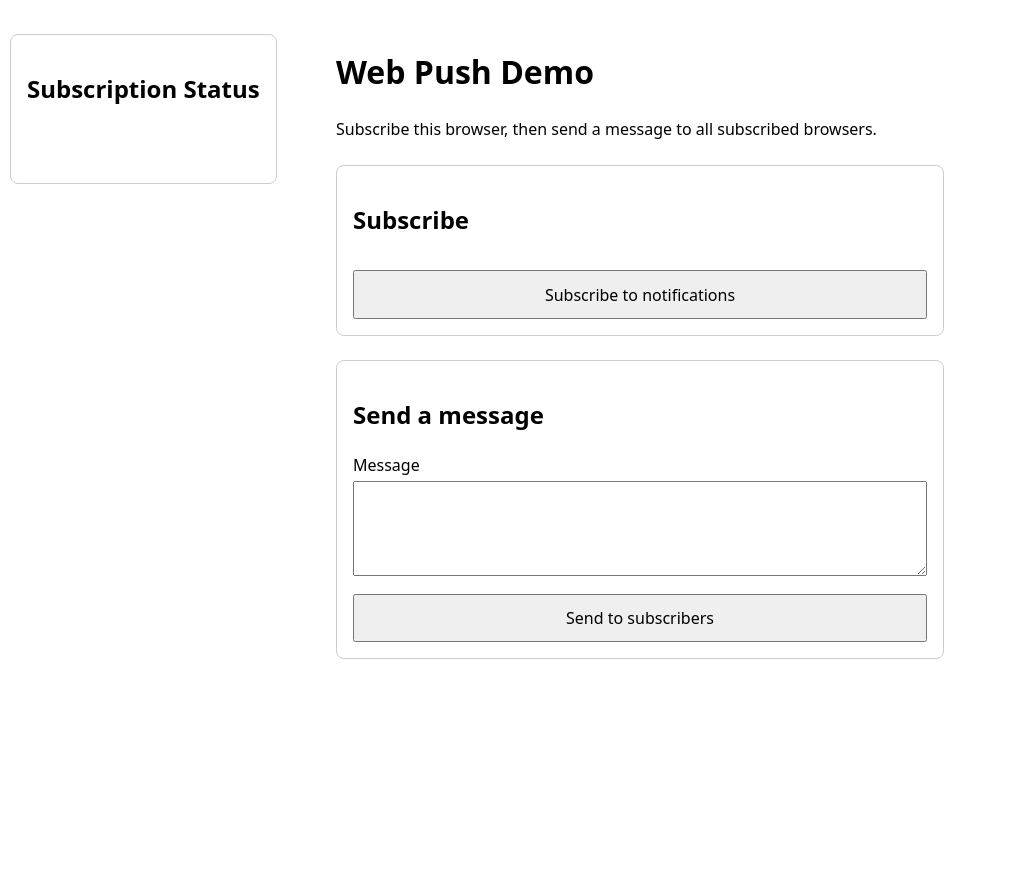
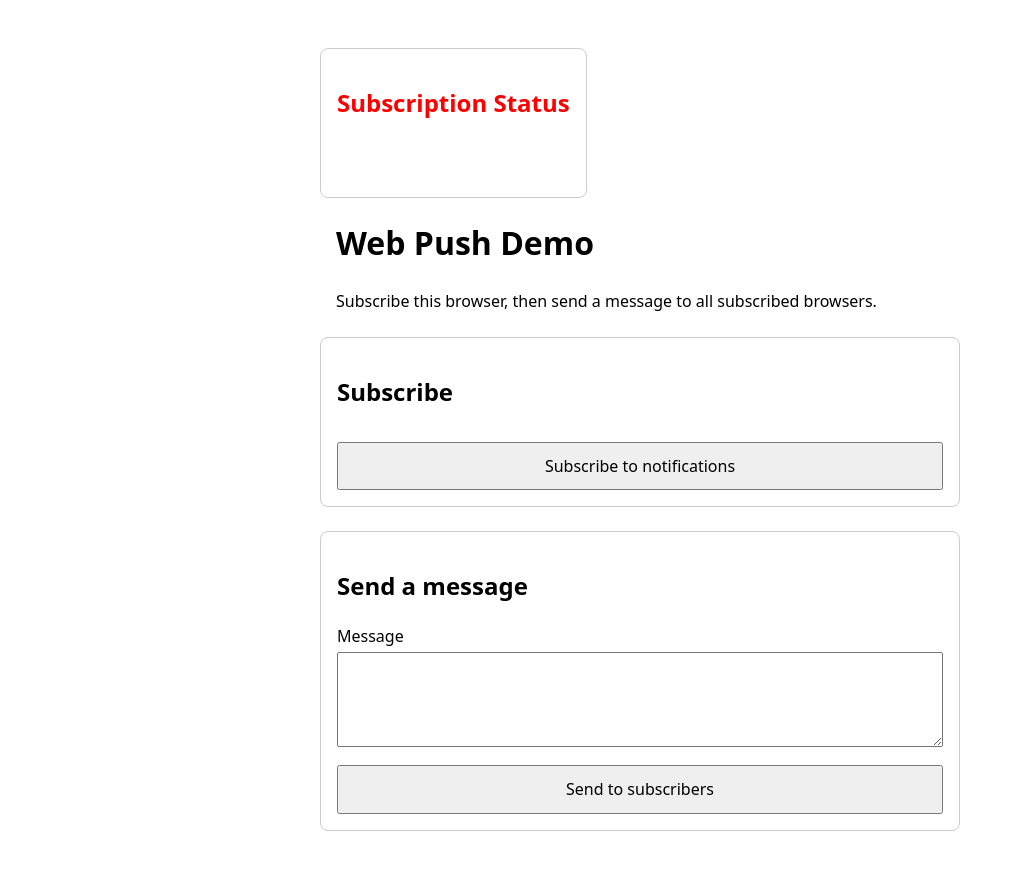
Before and after one commit to Divan-G/web-push, a website: page test.html in a window 1280 px wide. Shown: the whole page, without its empty margins (0-1013 px from the left). Before the commit the page ends 800 px from the top, so only its background shows below. Drawn offline with Linux system fonts and the light colour scheme.

Commit message:
Update the style and test files

```diff
--- a/styles.css
+++ b/styles.css
@@ -1,8 +1,8 @@
 /* Keep the demo readable on narrow screens without adding a CSS framework. */
 body {
-  max-width: 38rem;
+  max-width: 40rem;
   margin: 3rem auto;
-  padding: 0 1rem;
+  padding:0 1rem;
   font: 1rem/1.5 system-ui, sans-serif;
 }
 
@@ -32,11 +32,18 @@ button {
   cursor: pointer;
 }
 #alert-box {
-  position: fixed; /* Pins it to the viewport (use 'absolute' if relative to a parent container) */
-  top: 10px;
-  left: 10px;
-  z-index: 1000; /* Ensures it stays on top of other elements */
+  margin: 0;
 }
 #status {
   min-height: 1.5em;
 }
+#top-header{
+  display: flex;
+  width: 100%;
+  align-items: flex-start;
+}
+#middle-header{
+  max-width: 38rem;
+  margin:0 auto;
+  flex: 1 1 300px;
+}
--- a/test.html
+++ b/test.html
@@ -12,20 +12,28 @@
     <meta name="theme-color" content="#2563eb">
   </head>
   <body>
+
+    <div id="top-header">
       <section id="alert-box">
-        <h2>Subscription Status</h2>
-        <p id="status" role="status" aria-live="polite" style="color: green;"></p>
+        <h2 style="color:red; ">Subscription Status</h2>
+        <p id="status" role="status" aria-live="polite""></p>
       </section>
+    </div>
+
+    <div id="middle-header">
       <h1>Web Push Demo</h1>
       <p>Subscribe this browser, then send a message to all subscribed browsers.</p>
+    </div>
 
     <!-- Each browser must subscribe before the server can send it notifications. -->
+     <div>
       <section >
         <h2>Subscribe</h2>
         <button id="subscribe" type="button">Subscribe to notifications</button>
       </section>
-
+    </div>
     <!-- Messages are sent to every stored subscription by the server. -->
+     <div>
     <section>
         <h2>Send a message</h2>
         <form id="send-form">
@@ -34,7 +42,7 @@
           <button type="submit">Send to subscribers</button>
         </form>
       </section>
-
+    </div>
     <!-- Register the Service Worker -->
     <script>
         if ("serviceWorker" in navigator) {
```
Lines whose indentation alone changed are shown as unchanged.
